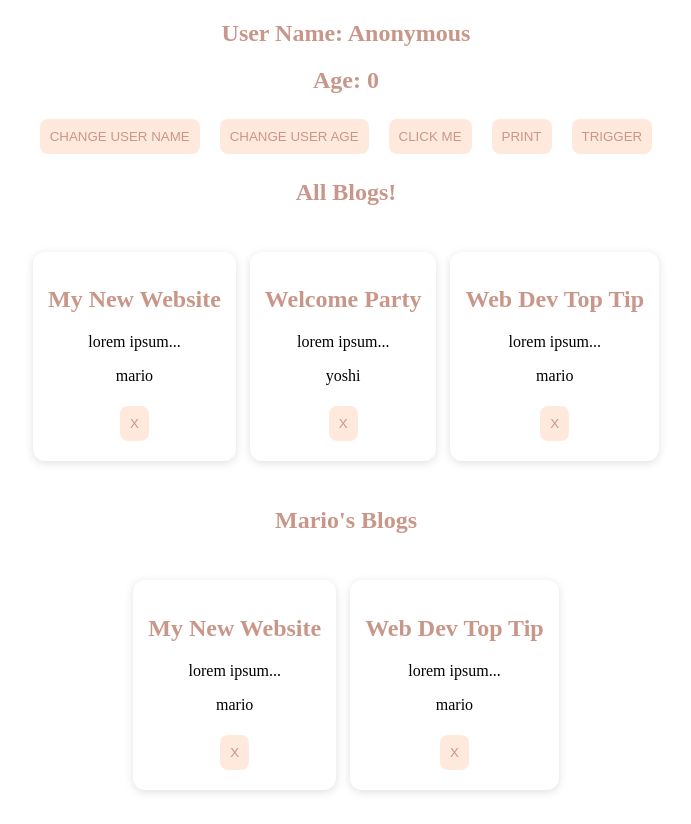
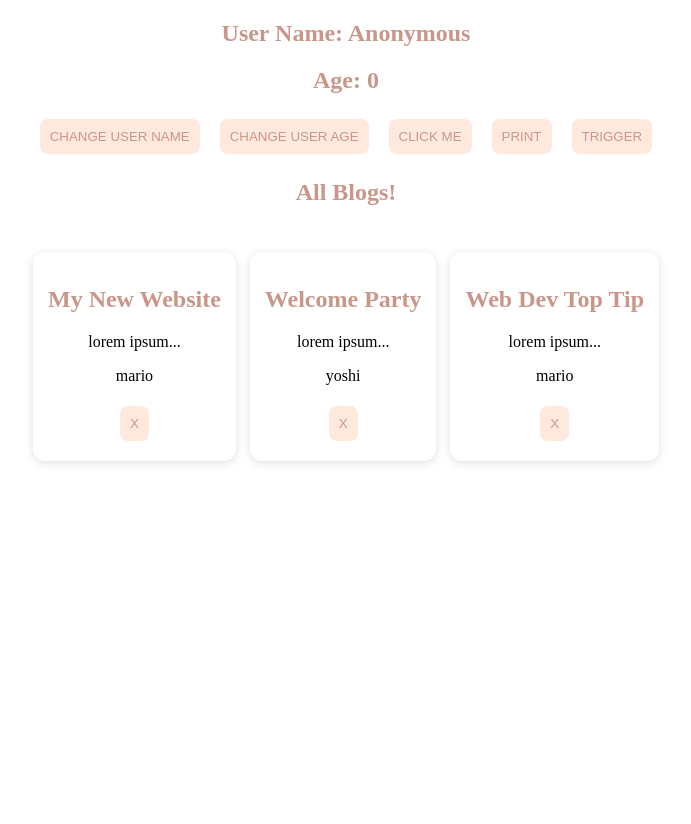
Before and after one commit to Ma9da/react-practicing, a React (Create React App) app: page / in a window 1280 px wide. Shown: the whole page, without its empty margins (294-985 px from the left). After the commit the page ends 800 px from the top, so only its background shows below. Built offline with nearby package versions, Linux system fonts and the light colour scheme.

Commit message:
removed: un used code

```diff
--- a/src/home/Home.jsx
+++ b/src/home/Home.jsx
@@ -40,7 +40,7 @@ function Home() {
                 <button onClick={() => { printName("yoshi") }}>print</button>
                 <button onClick={(e) => { handelEvent(e) }}>trigger</button>
                 <Bloglist blogs={blogs} title="all blogs!" handelDelete = {handelDelete}/>
-                <Bloglist blogs={blogs.filter((blog) => blog.author === "mario")} title="mario's blogs" />
+                {/* <Bloglist blogs={blogs.filter((blog) => blog.author === "mario")} title="mario's blogs" /> */}
             </div>
         </>
     )
```
